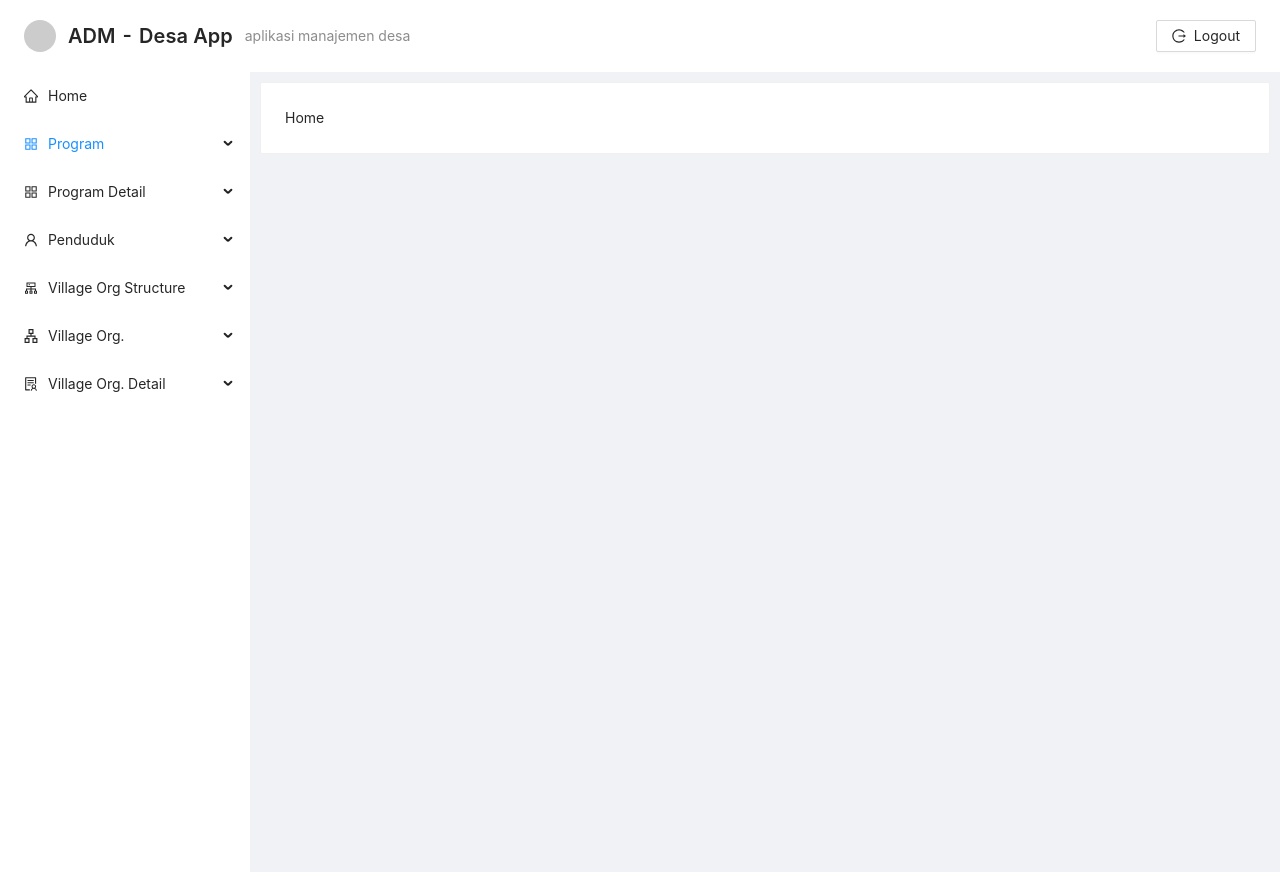
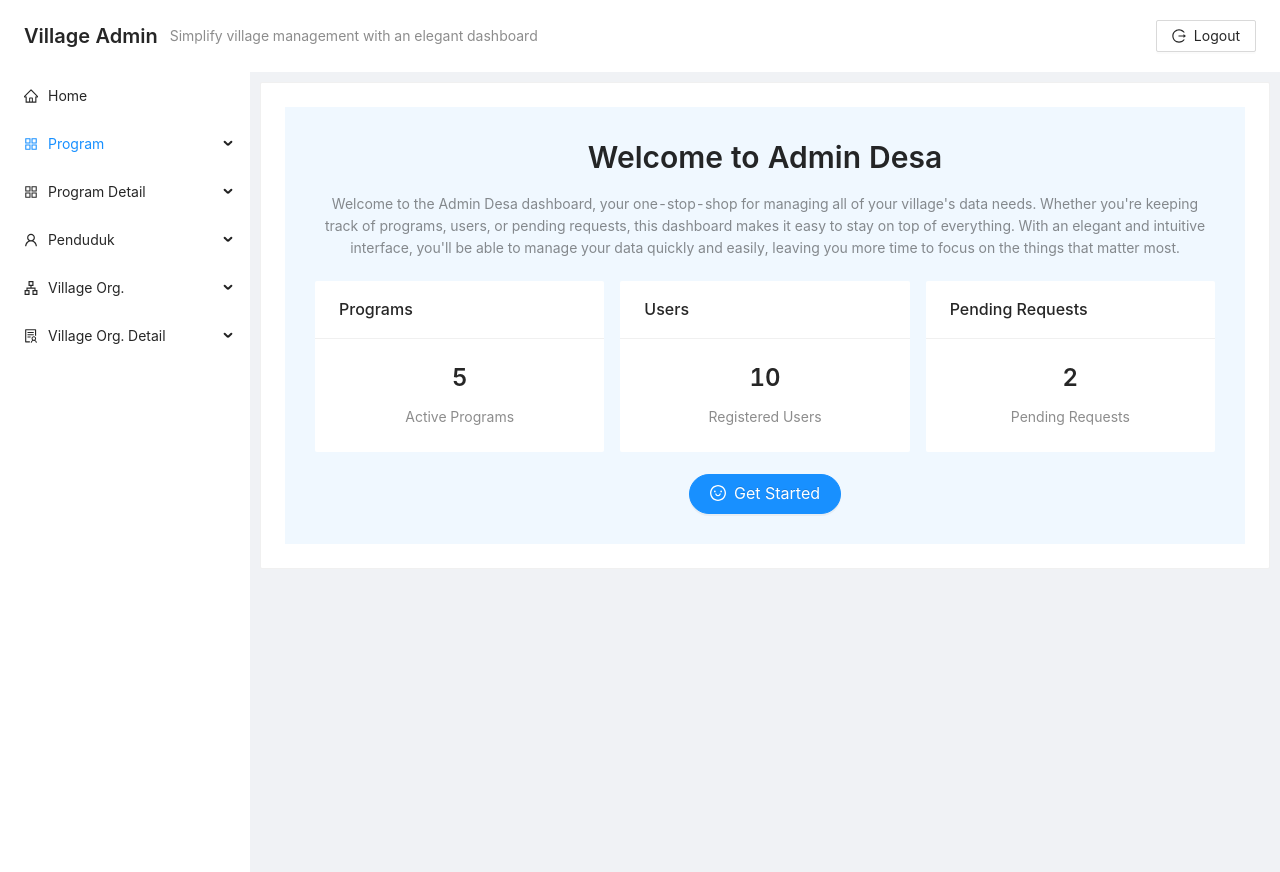
Before and after one commit to sopianipin/adm-desa-fe, a React (Create React App) app: page / in a window 1280 px wide. Built offline with nearby package versions, Linux system fonts and the light colour scheme.

Commit message:
edit dashboard

```diff
--- a/src/App.js
+++ b/src/App.js
@@ -20,20 +20,12 @@ const { Sider, Content } = Layout;
 const { SubMenu } = Menu;
 
 function App() {
-  const avatar = (
-    <Avatar
-      size="large"
-      src={"https://joesch.moe/api/v1/random?key=1"}
-      alt="User Avatar"
-      style={{ backgroundColor: "#87d068" }}
-    />
-  );
+
   return (
     <>
       <PageHeader
         className="site-page-header"
         // onBack={() => null}
-        avatar={avatar}
         extra={[
           <Button
             key="1"
@@ -44,8 +36,8 @@ function App() {
             Logout
           </Button>,
         ]}
-        title="ADM - Desa App"
-        subTitle="aplikasi manajemen desa"
+        title="Village Admin"
+        subTitle="Simplify village management with an elegant dashboard"
       />
       <Layout style={{ minHeight: "100vh" }}>
         <Sider width={250} className="site-layout-background">
@@ -80,22 +72,6 @@ function App() {
               </Menu.Item>
               <Menu.Item key="4" icon={<PlusOutlined />}>
                 <Link to={"/add-penduduk"}>Add Penduduk</Link>
-              </Menu.Item>
-            </SubMenu>
-            <SubMenu
-              key="sub3"
-              icon={<ClusterOutlined />}
-              title="Village Org Structure"
-            >
-              <Menu.Item key="5" icon={<UnorderedListOutlined />}>
-                <Link to={"/list-village-org-structure"}>
-                  List Village Org. Structure
-                </Link>
-              </Menu.Item>
-              <Menu.Item key="6" icon={<PlusOutlined />}>
-                <Link to={"/add-village-org-structure"}>
-                  Add Village Org. Structure
-                </Link>
               </Menu.Item>
             </SubMenu>
             <SubMenu
--- a/src/component/Home.jsx
+++ b/src/component/Home.jsx
@@ -1,9 +1,66 @@
-import React, { Component } from 'react'
+import {
+    SmileOutlined
+} from "@ant-design/icons";
+import { Button, Card, Col, Layout, Row, Typography } from "antd";
+import React from "react";
 
-export default class Home extends Component {
-  render() {
-    return (
-      <div>Home</div>
-    )
-  }
-}
+const { Title, Text } = Typography;
+const { Header, Content } = Layout;
+const Home = () => {
+  return (
+    <Content>
+      <div style={{ background: "#F0F8FF", padding: "30px" }}>
+        <div style={{ textAlign: "center" }}>
+          <Title level={2}>Welcome to Admin Desa</Title>
+          <Text type="secondary">
+            Welcome to the Admin Desa dashboard, your one-stop-shop for managing
+            all of your village's data needs. Whether you're keeping track of
+            programs, users, or pending requests, this dashboard makes it easy
+            to stay on top of everything. With an elegant and intuitive
+            interface, you'll be able to manage your data quickly and easily,
+            leaving you more time to focus on the things that matter most.
+          </Text>
+        </div>
+        <br />
+        <Row gutter={[16, 16]}>
+          <Col xs={24} sm={12} md={8}>
+            <Card title="Programs" bordered={false}>
+              <div style={{ textAlign: "center" }}>
+                <Title level={3}>5</Title>
+                <Text type="secondary">Active Programs</Text>
+              </div>
+            </Card>
+          </Col>
+          <Col xs={24} sm={12} md={8}>
+            <Card title="Users" bordered={false}>
+              <div style={{ textAlign: "center" }}>
+                <Title level={3}>10</Title>
+                <Text type="secondary">Registered Users</Text>
+              </div>
+            </Card>
+          </Col>
+          <Col xs={24} sm={12} md={8}>
+            <Card title="Pending Requests" bordered={false}>
+              <div style={{ textAlign: "center" }}>
+                <Title level={3}>2</Title>
+                <Text type="secondary">Pending Requests</Text>
+              </div>
+            </Card>
+          </Col>
+        </Row>
+        <br />
+        <div style={{ textAlign: "center" }}>
+          <Button
+            type="primary"
+            shape="round"
+            icon={<SmileOutlined />}
+            size="large"
+          >
+            Get Started
+          </Button>
+        </div>
+      </div>
+    </Content>
+  );
+};
+export default Home;
```
